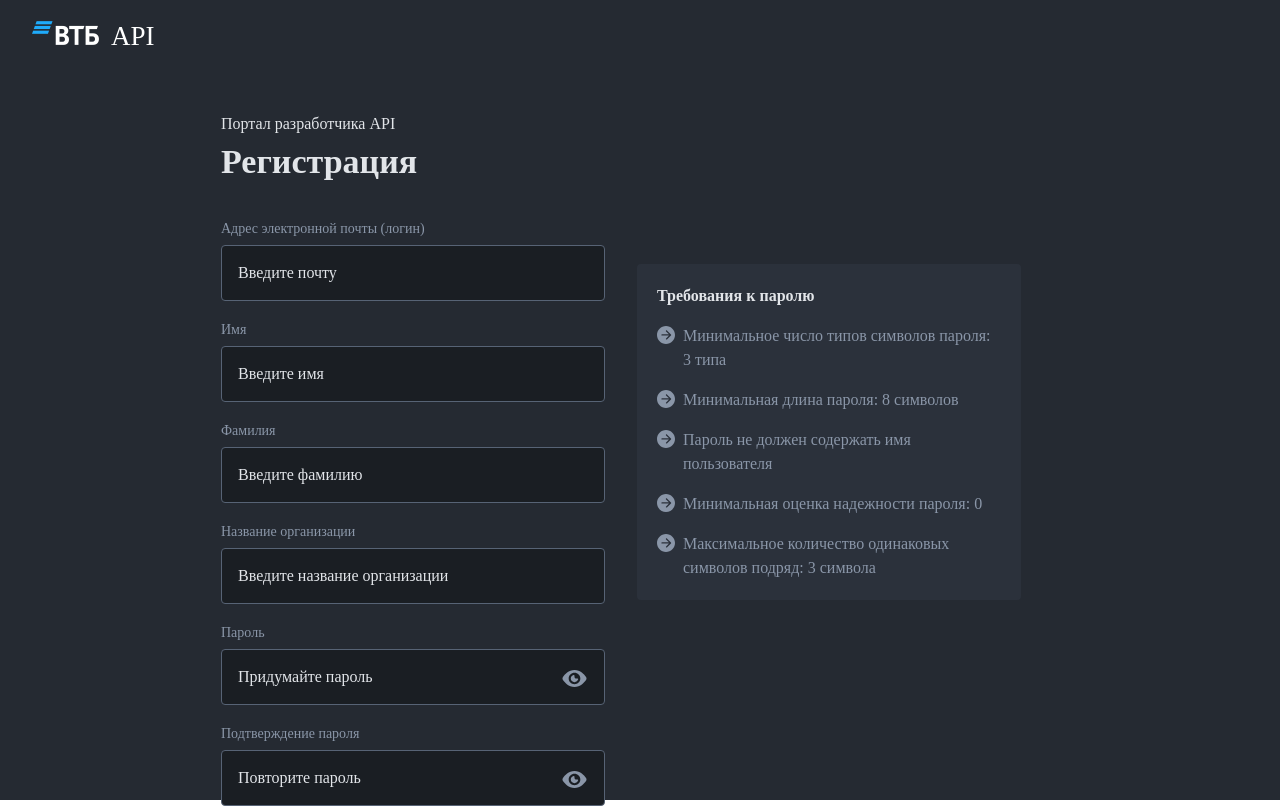
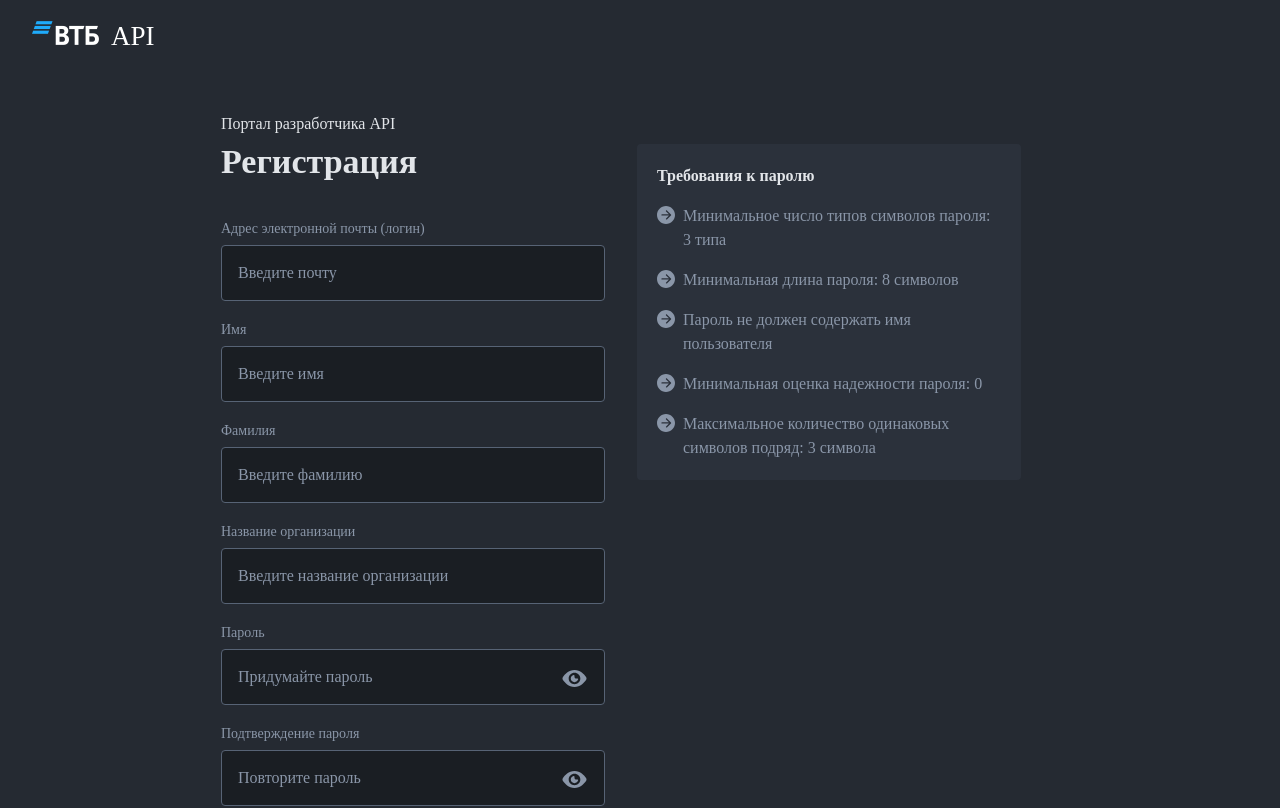
Before and after one commit to arseniypom/api_registration, a React (Create React App) app: page /registration in a window 1280 px wide. Shown: the top 808 px of the page. Built offline with nearby package versions, Linux system fonts and the light colour scheme; a web font is replaced by a local one.

Commit message:
Did styles refactoring

```diff
--- a/src/App.jsx
+++ b/src/App.jsx
@@ -5,7 +5,7 @@ import {Header, Login, Registration, ResetPassword, RestorePassword, EmailConfir
 
 
 function App() {
-    return <div className="main_div">
+    return <>
         <Header />
         <Switch>
             <Route exact path="/" component={Login} />
@@ -16,7 +16,7 @@ function App() {
             <Route exact path="/password-reset-confirmation" component={ResetPasswordConfirmation} />
             <Route exact path="/congratulations" component={Congratulations} />
         </Switch>
-    </div>
+    </>
 }
 
 export default App;
--- a/src/assets/scss/_body.scss
+++ b/src/assets/scss/_body.scss
@@ -11,8 +11,17 @@ main {
     display: flex;
     align-items: center;
     justify-content: center;
-    min-height: 100%;
+    // min-height: 100%;
     padding: 2.5rem 5.938rem 0 3.563rem;
+}
+
+.body {
+    min-height: calc(100vh - 4.5rem);
+}
+@media (max-width: 1023px) {
+    .body {
+        min-height: calc(100vh - 3rem);
+    }
 }
 
 .page-content {
@@ -46,9 +55,16 @@ main {
     margin-bottom: 1.25rem;
     padding: 1rem;
     background-color: #1A1E23;
+    caret-color: #E2E5E9;
 }
 .page-content-input:focus {
     border: 2px solid #0062FF;
+}
+.page-content-input::selection {
+    background: #576375;
+}
+.page-content-input::-moz-selection {
+    background: #576375;
 }
 
 .page-content-input-error {
@@ -95,6 +111,11 @@ main {
     align-items: center;
     width: 24rem;
     padding-bottom: 1.75rem;
+}
+@media (max-width: 1023px) {
+    .page-content-actions {
+        padding-bottom: 0;
+    }
 }
 
 .page-content-button {
--- a/src/assets/scss/_confirmation-congarts.scss
+++ b/src/assets/scss/_confirmation-congarts.scss
@@ -46,10 +46,17 @@
 
 
 /* ----------------------- CONGRATULATIONS ----------------------- */
+.congratulations {
+    display: flex;
+    justify-content: center;
+    align-items: center;
+}
+
 .congratulations-content {
     width: 100%;
     max-width: 24rem;
-    margin: 0 3rem 0 9rem;
+    margin: 0 3.25rem 0 0;
+    // margin: 0 3rem 0 9rem;
 }
 
 .congratulations-content-p {
@@ -59,7 +66,6 @@
 
 @media (max-width: 1023px) {
     .congratulations {
-        display: flex;
         flex-direction: column-reverse;
     }
 
--- a/src/assets/scss/_general.scss
+++ b/src/assets/scss/_general.scss
@@ -38,7 +38,7 @@ input:-webkit-autofill:hover,
 input:-webkit-autofill:focus {
     // -webkit-box-shadow: 0 0 0px 1000px #000 inset;
     transition: background-color 5000s ease-in-out 0s;
-    -webkit-text-fill-color: #E2E5E9;
+    -webkit-text-fill-color: #8A96A8;
 }
 
 
@@ -46,7 +46,3 @@ a:hover, button:hover {
     text-decoration: none;
     cursor: pointer;
 }
-
-.main_div {
-    height: 90%;
-}
--- a/src/assets/scss/_password.scss
+++ b/src/assets/scss/_password.scss
@@ -16,7 +16,7 @@
 
 @media (max-width: 425px) {
     .reset_pass-button-blue {
-        margin: 0;
+        margin: 0 0 1rem 0;
     }
 }
 
@@ -59,9 +59,10 @@
     width: 100%;
     height: auto;
     max-width: 24rem;
-    margin-top: -2.5rem;
+    margin-top: 2rem;
     padding: 1.25rem;
     border-radius: 4px;
+    align-self: flex-start;
 }
 
 .pass_requirements-content-p {
--- a/src/assets/scss/_registration.scss
+++ b/src/assets/scss/_registration.scss
@@ -2,8 +2,8 @@
 .registration-content {
     width: 100%;
     max-width: 24rem;
-    height: 100%;
-    max-height: 42.5rem;
+    // height: 100%;
+    // max-height: 42.5rem;
     margin-right: 2rem;
 }
 
--- a/src/components/Congratulations.jsx
+++ b/src/components/Congratulations.jsx
@@ -7,7 +7,7 @@ import Image from "./Image";
 
 function Congratulations() {
 
-    return <div className="body congratulations">
+    return <main className="body congratulations">
         <div className="congratulations-content">
             <p className="page-content-p">Портал разработчика API</p>
             <h1 className="page-content-h1">Поздравляем</h1>
@@ -17,7 +17,7 @@ function Congratulations() {
             </div>
         </div>
         <Image img={congratsImg} style={"congratulations-decorative_image"}/>
-    </div>
+    </main>
 }
 
 export default Congratulations;
--- a/src/components/PasswordRequirements.jsx
+++ b/src/components/PasswordRequirements.jsx
@@ -7,13 +7,13 @@ function PasswordRequirements(props) {
     const [passwordSafety, setPasswordSafety] = React.useState(0)
 
     React.useEffect(() => {
-        setPasswordSafety(Number(props.symbolsCheck) + Number(props.lengthCheck) + Number(props.usernameInPasswordCheck) + Number(props.sameSymbolsCheck))
+        setPasswordSafety(Number(props.symbolsCheck)*2 + Number(props.lengthCheck)*2 + Number(props.usernameInPasswordCheck)*2 + Number(props.sameSymbolsCheck)*2)
     })
 
     function checkPasswordSafety(number) {
         if (number === 0) {
             return null
-        } else if (number > 0 && number < 3) {
+        } else if (number < 8) {
             return false
         } else {
             return true
```
Also changed, not shown: 1 other file (tests, documents, lock files or other folders).
